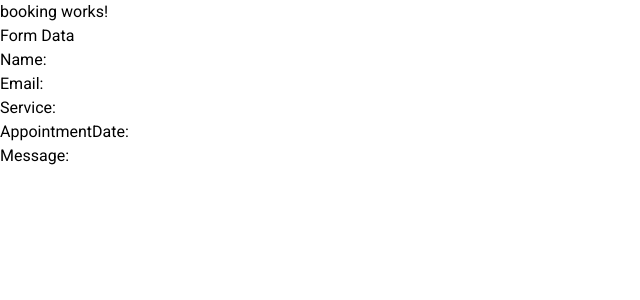
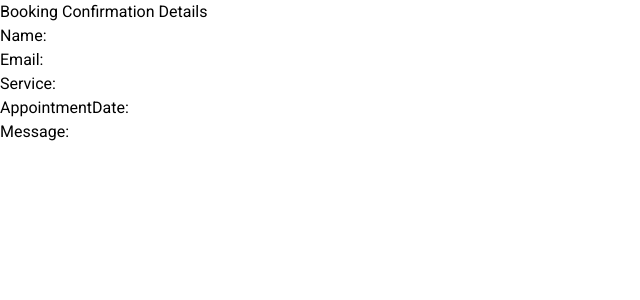
Before and after one commit to Carol254/glamHavenBooking, an Angular app: page /home/booking in a window 1280 px wide. Shown: the top 300 px of the page, without its empty margins (0-640 px from the left). Built offline with nearby package versions, Linux system fonts and the light colour scheme.

Commit message:
few changes made

```diff
--- a/src/app/booking/booking.component.html
+++ b/src/app/booking/booking.component.html
@@ -1,6 +1,5 @@
-<p>booking works!</p>
 <div *ngIf="clientForm">
-    <h2>Form Data</h2>
+    <h2>Booking Confirmation Details</h2>
     <p>Name: {{firstName}}</p>
     <p>Email: {{emailAddress }}</p>
     <p>Service: {{service }}</p>
```
